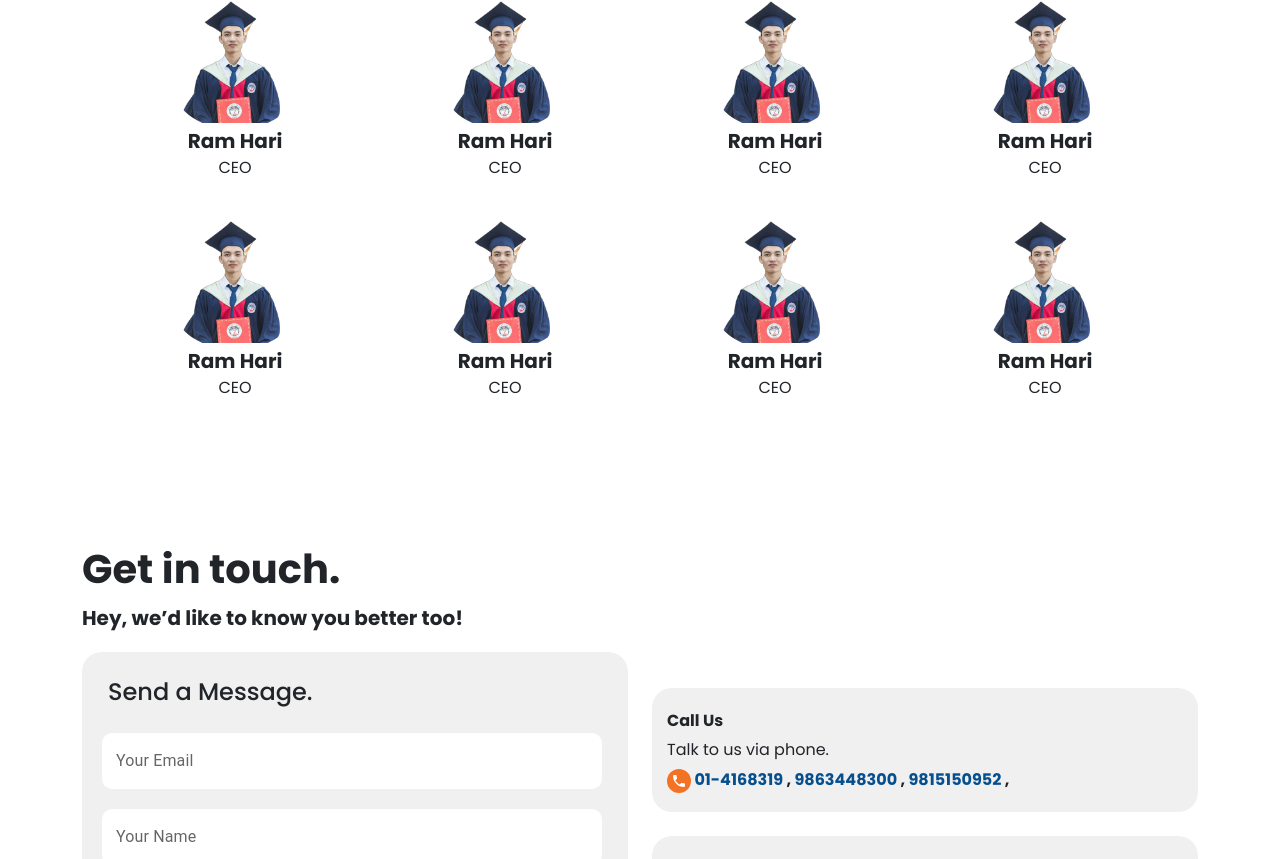
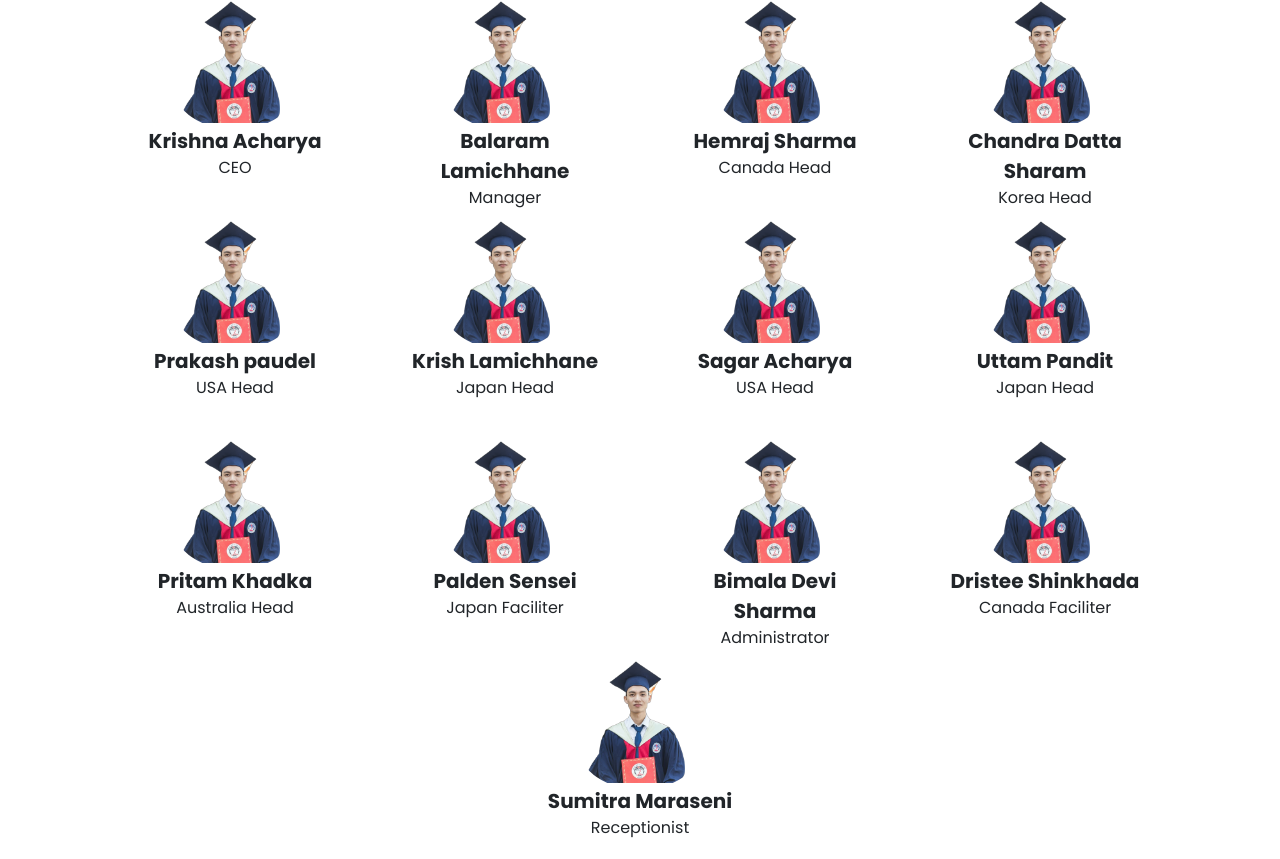
Before and after one commit to 4digitechIntl/global, a React (Create React App) app: page /about in a window 1280 px wide. Shown: the part 2794-3653 px from the top of the page. Built offline with nearby package versions, Linux system fonts and the light colour scheme; a web font is replaced by a local one.

Commit message:
first commit

```diff
--- a/src/components/About-us/AboutUs.jsx
+++ b/src/components/About-us/AboutUs.jsx
@@ -71,44 +71,69 @@ const AboutUs = () => {
         <div className='parent py-5 my-5'>
             <div className='child'>
               <img className="tlogo" src={aboutone}/>
-              <p className="team-name m-0 lh-base fw-bold fs-5">Ram Hari</p>
+              <p className="team-name m-0 lh-base fw-bold fs-5">Krishna Acharya</p>
               <p className="team-role m-0 lh-base">CEO</p>
             </div>
             <div className='child'>
               <img className="tlogo" src={aboutone} alt="planning"/>
-              <p className="team-name m-0 lh-base fw-bold fs-5">Ram Hari</p>
-              <p className="team-role m-0 lh-base">CEO</p>
+              <p className="team-name m-0 lh-base fw-bold fs-5">Balaram Lamichhane</p>
+              <p className="team-role m-0 lh-base">Manager</p>
             </div>
             <div className='child'>
               <img className="tlogo" src={aboutone} alt="planning"/>
-              <p className="team-name m-0 lh-base fw-bold fs-5">Ram Hari</p>
-              <p className="team-role m-0 lh-base">CEO</p>
+              <p className="team-name m-0 lh-base fw-bold fs-5">Hemraj Sharma</p>
+              <p className="team-role m-0 lh-base">Canada Head</p>
             </div>
             <div className='child'>
               <img className="tlogo" src={aboutone} alt="planning"/>
-              <p className="team-name m-0 lh-base fw-bold fs-5">Ram Hari</p>
-              <p className="team-role m-0 lh-base">CEO</p>
+              <p className="team-name m-0 lh-base fw-bold fs-5">Chandra Datta Sharam</p>
+              <p className="team-role m-0 lh-base">Korea Head</p>
             </div>
 
             <div className='child'>
               <img className="tlogo" src={aboutone} alt="planning"/>
-              <p className="team-name m-0 lh-base fw-bold fs-5">Ram Hari</p>
-              <p className="team-role m-0 lh-base">CEO</p>
+              <p className="team-name m-0 lh-base fw-bold fs-5">Prakash paudel</p>
+              <p className="team-role m-0 lh-base">USA Head</p>
             </div>
             <div className='child'>
               <img className="tlogo" src={aboutone} alt="planning"/>
-              <p className="team-name m-0 lh-base fw-bold fs-5">Ram Hari</p>
-              <p className="team-role m-0 lh-base">CEO</p>
+              <p className="team-name m-0 lh-base fw-bold fs-5">Krish Lamichhane</p>
+              <p className="team-role m-0 lh-base">Japan Head</p>
             </div>
             <div className='child'>
               <img className="tlogo" src={aboutone} alt="planning"/>
-              <p className="team-name m-0 lh-base fw-bold fs-5">Ram Hari</p>
-              <p className="team-role m-0 lh-base">CEO</p>
+              <p className="team-name m-0 lh-base fw-bold fs-5">Sagar Acharya</p>
+              <p className="team-role m-0 lh-base">USA Head</p>
             </div>
             <div className='child'>
               <img className="tlogo" src={aboutone} alt="planning"/>
-              <p className="team-name m-0 lh-base fw-bold fs-5">Ram Hari</p>
-              <p className="team-role m-0 lh-base">CEO</p>
+              <p className="team-name m-0 lh-base fw-bold fs-5">Uttam Pandit</p>
+              <p className="team-role m-0 lh-base">Japan Head</p>
+            </div>
+            <div className='child'>
+              <img className="tlogo" src={aboutone} alt="planning"/>
+              <p className="team-name m-0 lh-base fw-bold fs-5">Pritam Khadka</p>
+              <p className="team-role m-0 lh-base">Australia Head</p>
+            </div>
+            <div className='child'>
+              <img className="tlogo" src={aboutone} alt="planning"/>
+              <p className="team-name m-0 lh-base fw-bold fs-5">Palden Sensei</p>
+              <p className="team-role m-0 lh-base">Japan Faciliter</p>
+            </div>
+            <div className='child'>
+              <img className="tlogo" src={aboutone} alt="planning"/>
+              <p className="team-name m-0 lh-base fw-bold fs-5">Bimala Devi Sharma</p>
+              <p className="team-role m-0 lh-base">Administrator</p>
+            </div>
+            <div className='child'>
+              <img className="tlogo" src={aboutone} alt="planning"/>
+              <p className="team-name m-0 lh-base fw-bold fs-5">Dristee Shinkhada</p>
+              <p className="team-role m-0 lh-base">Canada Faciliter</p>
+            </div>
+            <div className='child'>
+              <img className="tlogo" src={aboutone} alt="planning"/>
+              <p className="team-name m-0 lh-base fw-bold fs-5">Sumitra Maraseni</p>
+              <p className="team-role m-0 lh-base">Receptionist</p>
             </div>
           </div>
       </div>
--- a/src/pages/about.jsx
+++ b/src/pages/about.jsx
@@ -13,8 +13,8 @@ const about = () => {
     <Fragment>
       <Header />
       <AboutUs />
+      <Testimonials />
       <ContactUs />
-      <Testimonials />
       <Footer />
     </Fragment>
   );
```
